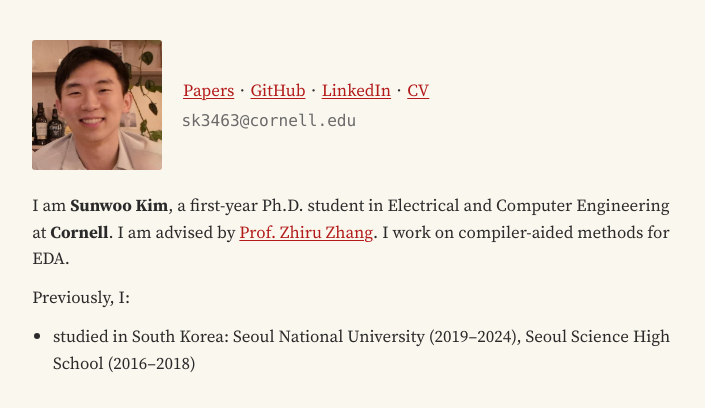
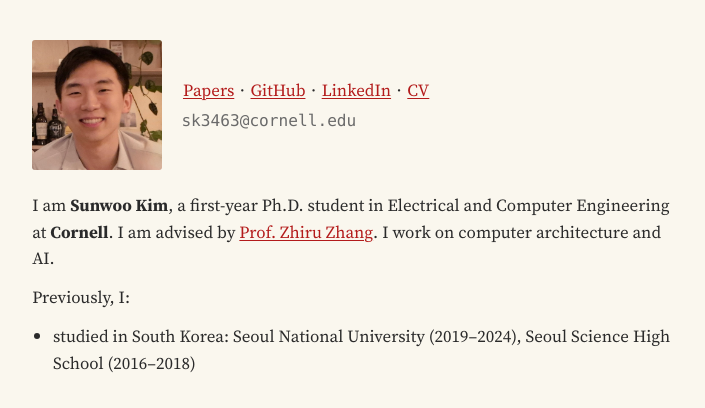
Before and after one commit to sunwookim028/sunwookim028.github.io, a Jekyll site: the page built from index.md, in a window 1280 px wide. Shown: the top 408 px of the page, without its empty margins (287-992 px from the left). Built offline with Jekyll 4.4.1, drawn with Linux system fonts in a browser that asks for light colours.

Commit message:
small edit to trigger publishing

```diff
--- a/index.md
+++ b/index.md
@@ -16,7 +16,7 @@ title: Sunwoo Kim
   </div>
 </div>
 
-I am **Sunwoo Kim**, a first-year Ph.D. student in Electrical and Computer Engineering at **Cornell**. I am advised by [Prof. Zhiru Zhang](https://www.csl.cornell.edu/~zhiruz/). I work on compiler-aided methods for EDA.
+I am **Sunwoo Kim**, a first-year Ph.D. student in Electrical and Computer Engineering at **Cornell**. I am advised by [Prof. Zhiru Zhang](https://www.csl.cornell.edu/~zhiruz/). I work on computer architecture and AI.
 
 Previously, I:
 
```
